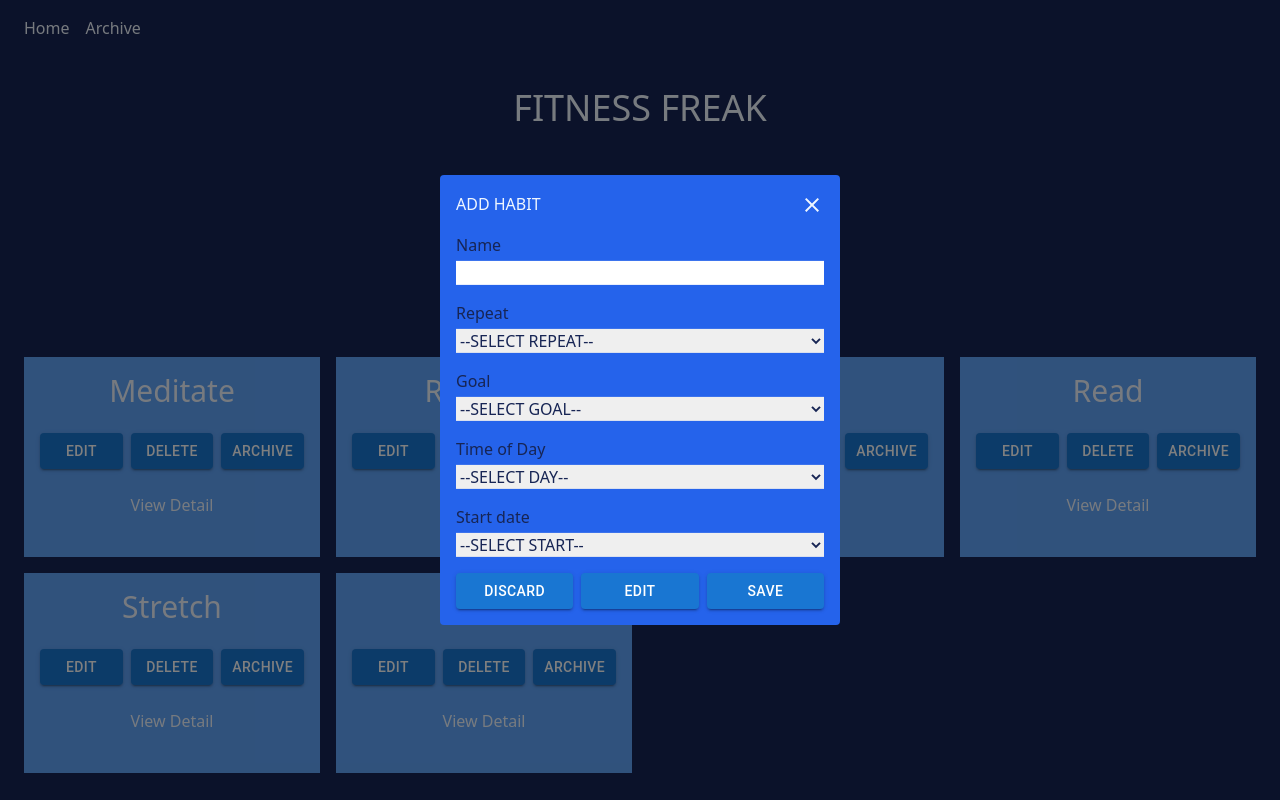
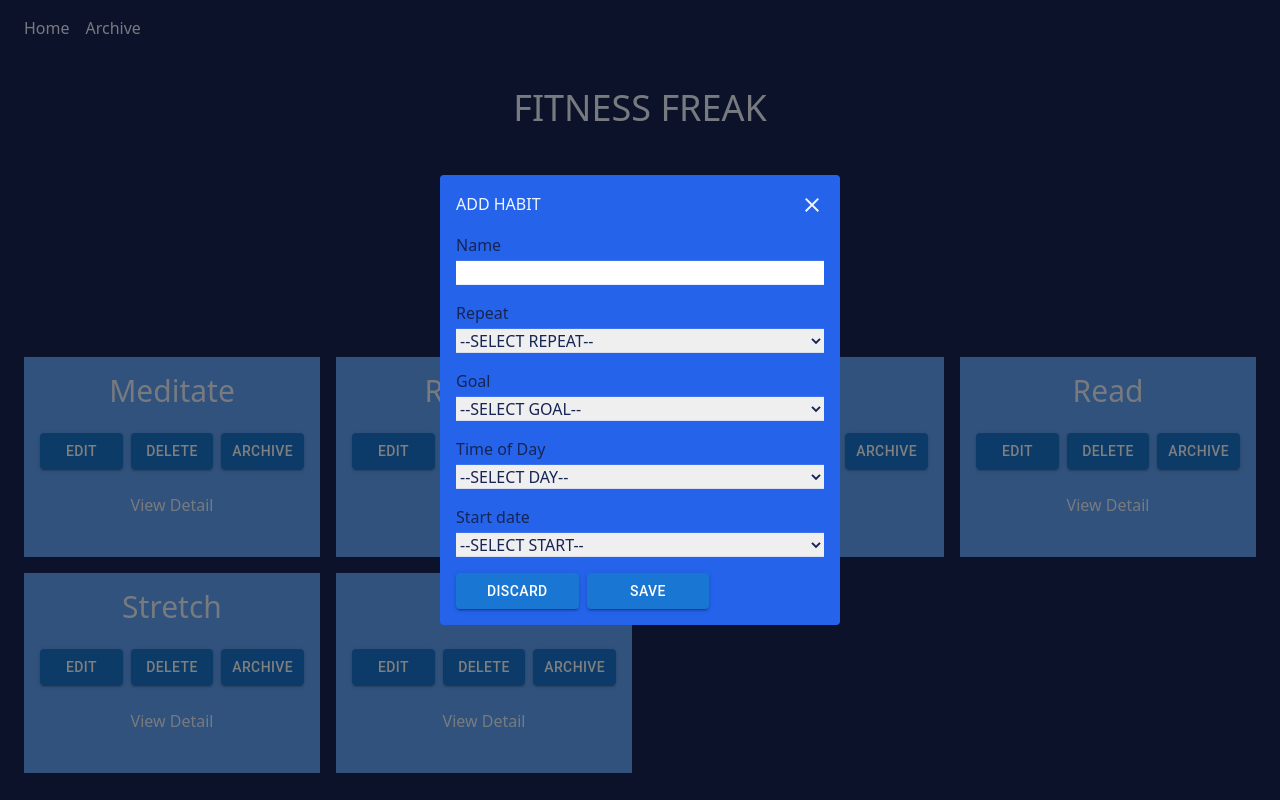
Before and after one commit to vivekbhatt07/MCR-2, a React (Vite) app: page / in a window 1280 px wide. Both pictures are taken after a click on the button "ADD A NEW HABIT". Built offline with nearby package versions, Linux system fonts and the light colour scheme.

Commit message:
Fix: Edit

```diff
--- a/src/Pages/Home/index.jsx
+++ b/src/Pages/Home/index.jsx
@@ -152,6 +152,7 @@ const Home = () => {
                   Discard
                 </Button>
 
+                {habitData.id ? (
                   <Button
                     variant="contained"
                     className="basis-1/3"
@@ -162,17 +163,18 @@ const Home = () => {
                   >
                     Edit
                   </Button>
-
+                ) : (
                   <Button
                     variant="contained"
                     className="basis-1/3"
                     type="submit"
-                  onClick={() =>
-                    dispatch({ type: "ADD_HABIT", payload: habitData })
-                  }
+                    onClick={() => {
+                      dispatch({ type: "ADD_HABIT", payload: habitData });
+                    }}
                   >
                     Save
                   </Button>
+                )}
               </div>
             </form>
           </div>
```
Lines whose indentation alone changed are shown as unchanged.
